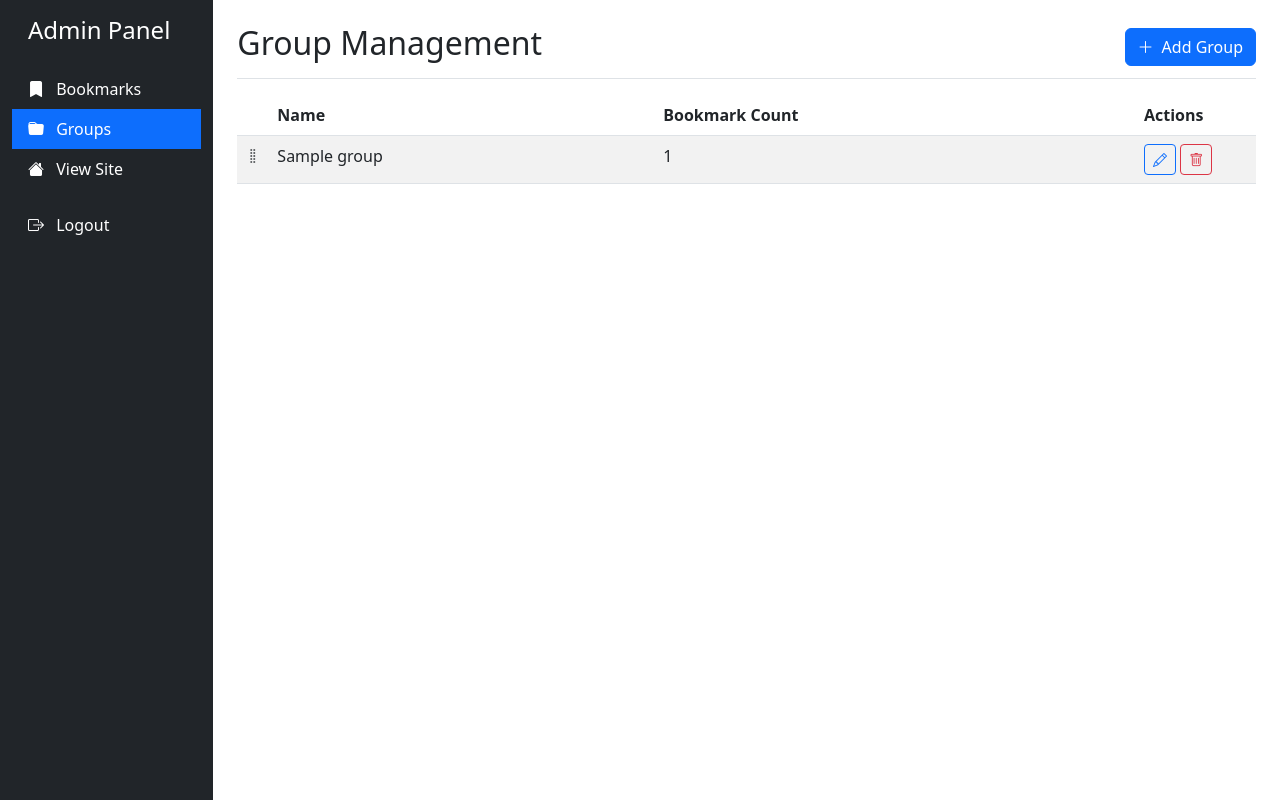
After one commit to allenqiangwei/bookmark-management-system, a Flask app: page /admin/groups in a window 1280 px wide. The commit adds this page. Run offline with Flask 3, Linux system fonts and the light colour scheme; a user stored in the database is signed in; tables that the repository leaves empty hold one stand-in row (values such as "Sample post"); some libraries are stand-ins or nearby versions.

Commit message:
feat: add group management with CRUD and reordering
- Added group management routes to admin.py (list, create, update, delete, reorder)
- Created groups.html template with Bootstrap modals for CRUD operations
- Integrated SortableJS for drag-and-drop group reordering
- Added Groups navigation link to admin sidebar
- Groups display bookmark counts and handle cascade deletion
- Bookmarks automatically move to uncategorized when group is deleted

Co-Authored-By: Claude Sonnet 4.5 <noreply@anthropic.com>

```diff
--- a/routes/admin.py
+++ b/routes/admin.py
@@ -119,3 +119,96 @@ def reorder_bookmarks():
     except Exception as e:
         db.session.rollback()
         return jsonify({'success': False, 'error': str(e)}), 400
+
+
+@admin.route('/groups')
+@login_required
+def groups():
+    """分组管理页面"""
+    groups = Group.query.filter_by(user_id=current_user.id).order_by(Group.order).all()
+
+    # 为每个分组统计书签数量
+    groups_with_counts = []
+    for group in groups:
+        count = Bookmark.query.filter_by(group_id=group.id).count()
+        groups_with_counts.append({
+            'group': group,
+            'bookmark_count': count
+        })
+
+    return render_template('admin/groups.html', groups_with_counts=groups_with_counts)
+
+
+@admin.route('/groups/create', methods=['POST'])
+@login_required
+def create_group():
+    """创建分组"""
+    name = request.form.get('name')
+
+    if not name:
+        flash('分组名称不能为空', 'error')
+        return redirect(url_for('admin.groups'))
+
+    # 获取最大order值
+    max_order = db.session.query(db.func.max(Group.order)).filter_by(
+        user_id=current_user.id
+    ).scalar() or 0
+
+    group = Group(
+        user_id=current_user.id,
+        name=name,
+        order=max_order + 1
+    )
+
+    db.session.add(group)
+    db.session.commit()
+
+    flash('分组创建成功', 'success')
+    return redirect(url_for('admin.groups'))
+
+
+@admin.route('/groups/<int:group_id>/update', methods=['POST'])
+@login_required
+def update_group(group_id):
+    """更新分组"""
+    group = Group.query.filter_by(id=group_id, user_id=current_user.id).first_or_404()
+
+    group.name = request.form.get('name')
+    db.session.commit()
+
+    flash('分组更新成功', 'success')
+    return redirect(url_for('admin.groups'))
+
+
+@admin.route('/groups/<int:group_id>/delete', methods=['POST'])
+@login_required
+def delete_group(group_id):
+    """删除分组"""
+    group = Group.query.filter_by(id=group_id, user_id=current_user.id).first_or_404()
+
+    # 删除分组，书签会自动变为未分组（ON DELETE SET NULL）
+    db.session.delete(group)
+    db.session.commit()
+
+    flash('分组删除成功，原书签已移至未分类', 'success')
+    return redirect(url_for('admin.groups'))
+
+
+@admin.route('/groups/reorder', methods=['POST'])
+@login_required
+def reorder_groups():
+    """重新排序分组"""
+    data = request.get_json()
+    group_orders = data.get('groups', [])
+
+    for item in group_orders:
+        group = Group.query.filter_by(
+            id=item['id'],
+            user_id=current_user.id
+        ).first()
+
+        if group:
+            group.order = item['order']
+
+    db.session.commit()
+    return jsonify({'success': True})
--- a/templates/admin/base.html
+++ b/templates/admin/base.html
@@ -21,6 +21,13 @@
                                href="{{ url_for('admin.bookmarks') }}">
                                 <i class="bi bi-bookmark-fill me-2"></i>
                                 Bookmarks
+                            </a>
+                        </li>
+                        <li class="nav-item">
+                            <a class="nav-link text-white {% if request.endpoint == 'admin.groups' %}active bg-primary{% endif %}"
+                               href="{{ url_for('admin.groups') }}">
+                                <i class="bi bi-folder-fill me-2"></i>
+                                Groups
                             </a>
                         </li>
                         <li class="nav-item">
--- /dev/null
+++ b/templates/admin/groups.html
@@ -0,0 +1,208 @@
+{% extends "admin/base.html" %}
+
+{% block title %}Group Management{% endblock %}
+
+{% block extra_css %}
+<style>
+    .sortable-ghost {
+        opacity: 0.4;
+    }
+    .group-item {
+        cursor: move;
+    }
+    .group-item:hover {
+        background-color: #f8f9fa;
+    }
+</style>
+{% endblock %}
+
+{% block content %}
+<div class="d-flex justify-content-between flex-wrap flex-md-nowrap align-items-center pb-2 mb-3 border-bottom">
+    <h1 class="h2">Group Management</h1>
+    <button type="button" class="btn btn-primary" data-bs-toggle="modal" data-bs-target="#createModal">
+        <i class="bi bi-plus-lg me-2"></i>Add Group
+    </button>
+</div>
+
+<div class="table-responsive">
+    <table class="table table-striped table-hover">
+        <thead>
+            <tr>
+                <th width="30"></th>
+                <th>Name</th>
+                <th>Bookmark Count</th>
+                <th width="120">Actions</th>
+            </tr>
+        </thead>
+        <tbody id="groupList">
+            {% for item in groups_with_counts %}
+            <tr class="group-item" data-id="{{ item.group.id }}">
+                <td><i class="bi bi-grip-vertical text-muted"></i></td>
+                <td>{{ item.group.name }}</td>
+                <td>{{ item.bookmark_count }}</td>
+                <td>
+                    <button class="btn btn-sm btn-outline-primary edit-btn"
+                            data-id="{{ item.group.id }}"
+                            data-name="{{ item.group.name }}">
+                        <i class="bi bi-pencil"></i>
+                    </button>
+                    <button class="btn btn-sm btn-outline-danger delete-btn"
+                            data-id="{{ item.group.id }}"
+                            data-name="{{ item.group.name }}"
+                            data-count="{{ item.bookmark_count }}">
+                        <i class="bi bi-trash"></i>
+                    </button>
+                </td>
+            </tr>
+            {% endfor %}
+        </tbody>
+    </table>
+</div>
+
+<!-- Create Modal -->
+<div class="modal fade" id="createModal" tabindex="-1">
+    <div class="modal-dialog">
+        <div class="modal-content">
+            <form method="POST" action="{{ url_for('admin.create_group') }}">
+                <div class="modal-header">
+                    <h5 class="modal-title">Add New Group</h5>
+                    <button type="button" class="btn-close" data-bs-dismiss="modal"></button>
+                </div>
+                <div class="modal-body">
+                    <div class="mb-3">
+                        <label for="createName" class="form-label">Group Name</label>
+                        <input type="text" class="form-control" id="createName" name="name" required>
+                    </div>
+                </div>
+                <div class="modal-footer">
+                    <button type="button" class="btn btn-secondary" data-bs-dismiss="modal">Cancel</button>
+                    <button type="submit" class="btn btn-primary">Create</button>
+                </div>
+            </form>
+        </div>
+    </div>
+</div>
+
+<!-- Edit Modal -->
+<div class="modal fade" id="editModal" tabindex="-1">
+    <div class="modal-dialog">
+        <div class="modal-content">
+            <form method="POST" id="editForm">
+                <div class="modal-header">
+                    <h5 class="modal-title">Edit Group</h5>
+                    <button type="button" class="btn-close" data-bs-dismiss="modal"></button>
+                </div>
+                <div class="modal-body">
+                    <div class="mb-3">
+                        <label for="editName" class="form-label">Group Name</label>
+                        <input type="text" class="form-control" id="editName" name="name" required>
+                    </div>
+                </div>
+                <div class="modal-footer">
+                    <button type="button" class="btn btn-secondary" data-bs-dismiss="modal">Cancel</button>
+                    <button type="submit" class="btn btn-primary">Update</button>
+                </div>
+            </form>
+        </div>
+    </div>
+</div>
+
+<!-- Delete Modal -->
+<div class="modal fade" id="deleteModal" tabindex="-1">
+    <div class="modal-dialog">
+        <div class="modal-content">
+            <form method="POST" id="deleteForm">
+                <div class="modal-header">
+                    <h5 class="modal-title">Delete Group</h5>
+                    <button type="button" class="btn-close" data-bs-dismiss="modal"></button>
+                </div>
+                <div class="modal-body">
+                    <p>Are you sure you want to delete "<strong id="deleteGroupName"></strong>"?</p>
+                    <p id="deleteWarning" class="text-muted"></p>
+                    <p class="text-muted">This action cannot be undone.</p>
+                </div>
+                <div class="modal-footer">
+                    <button type="button" class="btn btn-secondary" data-bs-dismiss="modal">Cancel</button>
+                    <button type="submit" class="btn btn-danger">Delete</button>
+                </div>
+            </form>
+        </div>
+    </div>
+</div>
+{% endblock %}
+
+{% block extra_js %}
+<script src="https://cdn.jsdelivr.net/npm/sortablejs@1.15.0/Sortable.min.js"></script>
+<script>
+    // Initialize SortableJS for drag-and-drop
+    const groupList = document.getElementById('groupList');
+    const sortable = new Sortable(groupList, {
+        animation: 150,
+        handle: '.group-item',
+        ghostClass: 'sortable-ghost',
+        onEnd: function(evt) {
+            // Get new order
+            const groups = [];
+            groupList.querySelectorAll('.group-item').forEach((row, index) => {
+                groups.push({
+                    id: parseInt(row.dataset.id),
+                    order: index + 1
+                });
+            });
+
+            // Send to server
+            fetch('{{ url_for("admin.reorder_groups") }}', {
+                method: 'POST',
+                headers: {
+                    'Content-Type': 'application/json',
+                },
+                body: JSON.stringify({ groups: groups })
+            })
+            .then(response => response.json())
+            .then(data => {
+                if (!data.success) {
+                    alert('Failed to reorder groups');
+                    location.reload();
+                }
+            })
+            .catch(error => {
+                console.error('Error:', error);
+                alert('Failed to reorder groups');
+                location.reload();
+            });
+        }
+    });
+
+    // Edit button handlers
+    document.querySelectorAll('.edit-btn').forEach(btn => {
+        btn.addEventListener('click', function() {
+            const id = this.dataset.id;
+            const name = this.dataset.name;
+
+            document.getElementById('editForm').action = `/admin/groups/${id}/update`;
+            document.getElementById('editName').value = name;
+
+            new bootstrap.Modal(document.getElementById('editModal')).show();
+        });
+    });
+
+    // Delete button handlers
+    document.querySelectorAll('.delete-btn').forEach(btn => {
+        btn.addEventListener('click', function() {
+            const id = this.dataset.id;
+            const name = this.dataset.name;
+            const count = parseInt(this.dataset.count);
+
+            document.getElementById('deleteForm').action = `/admin/groups/${id}/delete`;
+            document.getElementById('deleteGroupName').textContent = name;
+
+            const warningText = count > 0
+                ? `This group contains ${count} bookmark(s). They will be moved to uncategorized.`
+                : 'This group is empty.';
+            document.getElementById('deleteWarning').textContent = warningText;
+
+            new bootstrap.Modal(document.getElementById('deleteModal')).show();
+        });
+    });
+</script>
+{% endblock %}
```
